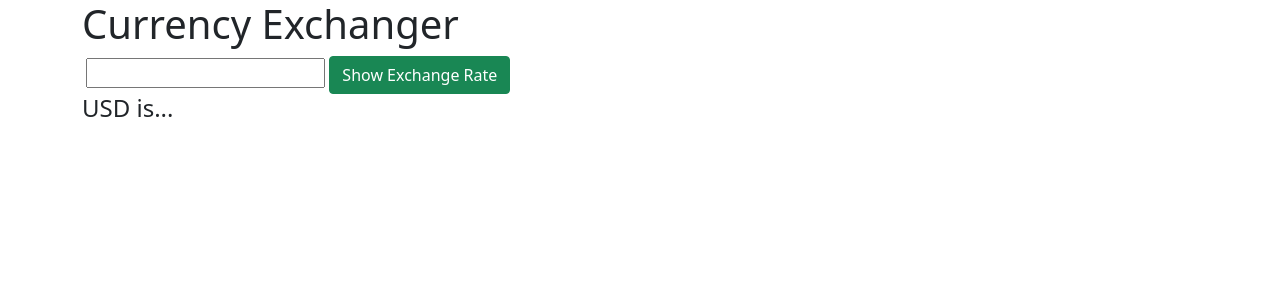
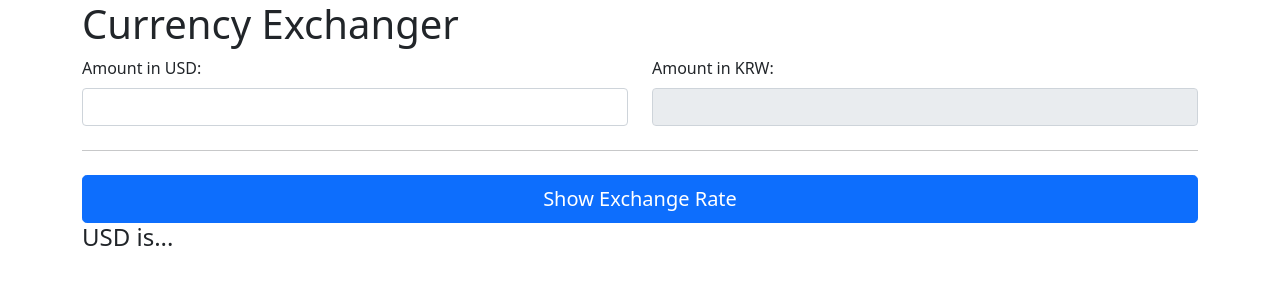
Before and after one commit to leark/currency-exchanger, a website built with webpack: page src/index.html in a window 1280 px wide. Built offline with nearby package versions, Linux system fonts and the light colour scheme.

Commit message:
Add bootstrap classes in index.html

```diff
--- a/src/index.html
+++ b/src/index.html
@@ -9,11 +9,20 @@
       <h1 id="title">Currency Exchanger</h1>
     </div>
     <div id="mainContent">
-      <div id="">
-        <form>
-          <label for="usdAmount"></label>
-          <input type="number" id="usdAmount">
-          <button type="submit" class="btn btn-success" id="showRate">Show Exchange Rate</button>
+      <div id="inputDiv" class="row">
+        <form id="inputForm">
+          <div class="row">
+            <div class="col-sm-6">
+              <label for="firstAmount" class="form-label">Amount in USD:</label>
+              <input type="number" class="form-control" id="firstAmount" required>
+            </div>
+            <div class="col-sm-6">
+              <label for="secondAmount" class="form-label">Amount in KRW:</label>
+              <input type="number" class="form-control" id="secondAmount" disabled>
+            </div>
+          </div>
+          <hr class="my-4">
+          <button type="submit" class="w-100 btn btn-primary btn-lg" id="showRate">Show Exchange Rate</button>
         </form>
       </div>
       <div id="result">
```
